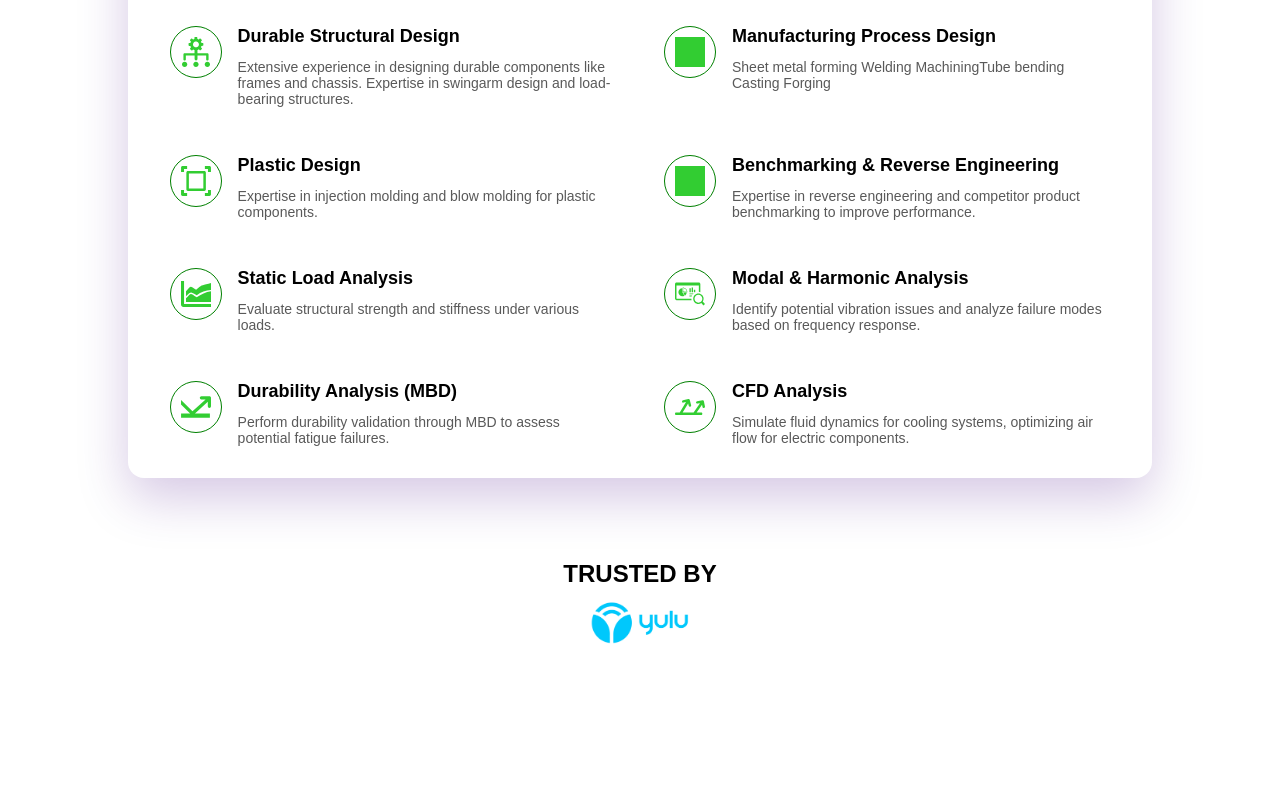
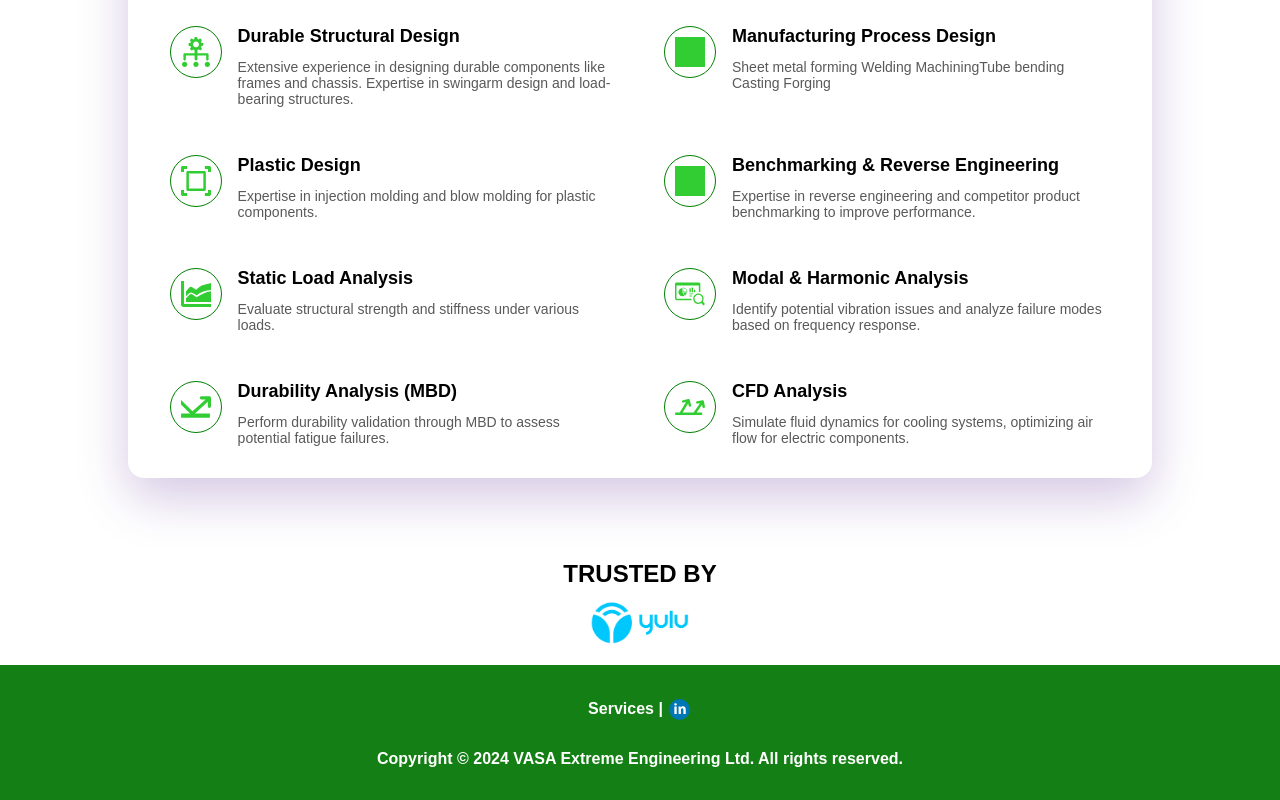
Before and after one commit to ShubhamSShinde-U/vasa, a React (Vite) app: page / in a window 1280 px wide. Shown: the part 905-1705 px from the top of the page. Before the commit the page ends 1570 px from the top, so only its background shows below. Built offline with nearby package versions, Linux system fonts and the light colour scheme; grey boxes are pictures that could not be loaded; a web font is replaced by a local one.

Commit message:
added footer component

```diff
--- a/src/components/contact-form/success-message/success-message.scss
+++ b/src/components/contact-form/success-message/success-message.scss
@@ -6,7 +6,12 @@
 
   gap: 16px;
   min-width: 300px;
+  padding-bottom: 24px;
 
+  img{
+    width: 60px;
+    height: 60px;
+  }
   .success-msg-info {
     display: flex;
     flex-direction: column;
@@ -19,7 +24,7 @@
     }
     .sub-title{
         font-size: 600;
-        font-size: 1.5rem;
+        font-size: 1rem;
         color: var(--grey-100);
         text-align: center;
     }
--- /dev/null
+++ b/src/components/footer/footer.scss
@@ -0,0 +1,23 @@
+.footer-wrapper {
+  display: flex;
+  flex-direction: column;
+  background-color: var(--primary-100);
+  color: var(--white);
+  padding: 32px 0;
+  gap: 16px;
+  .footer-above {
+    display: flex;
+    align-items: center;
+    gap: 4px;
+    justify-content: center;
+    cursor: pointer;
+
+    // border-bottom: 1px solid var(--white);
+    padding-bottom: 12px;
+    font-weight: 550;
+  }
+  .footer-below {
+    text-align: center;
+    font-weight: 600;
+  }
+}
--- /dev/null
+++ b/src/components/footer/footer.tsx
@@ -0,0 +1,15 @@
+import './footer.scss'
+function Footer() {
+  return (
+    <div className="footer-wrapper">
+      <div className="footer-above">
+            Services
+        |
+            <img src="assets/linkedin.svg" alt="" width={25}/>
+      </div>
+      <div className="footer-below">Copyright © 2024 VASA Extreme Engineering Ltd. All rights reserved.</div>
+    </div>
+  );
+}
+
+export default Footer
--- a/src/pages/landing-page.tsx
+++ b/src/pages/landing-page.tsx
@@ -1,5 +1,5 @@
 import Services from '../components/all-services/services';
-import SuccessMessage from '../components/contact-form/success-message/success-message';
+import Footer from '../components/footer/footer';
 import HeroSection from '../components/hero-section/hero-section';
 import Clients from '../components/home-page/clients/clients';
 import './landing-page.scss';
@@ -11,6 +11,7 @@ function LandingPage() {
       <HeroSection />
       <Services />
       <Clients />
+      <Footer />
     </div>
   );
 }
```
Also changed, not shown: public/assets/linkedin.svg (added).
